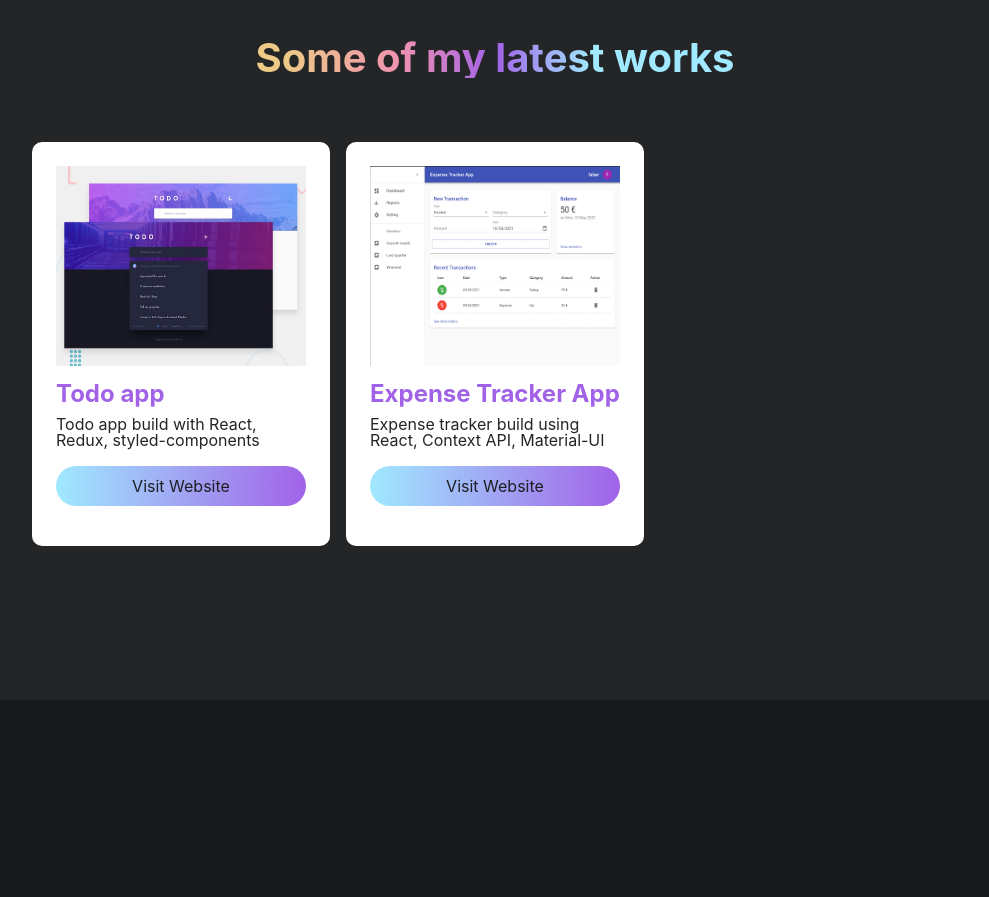
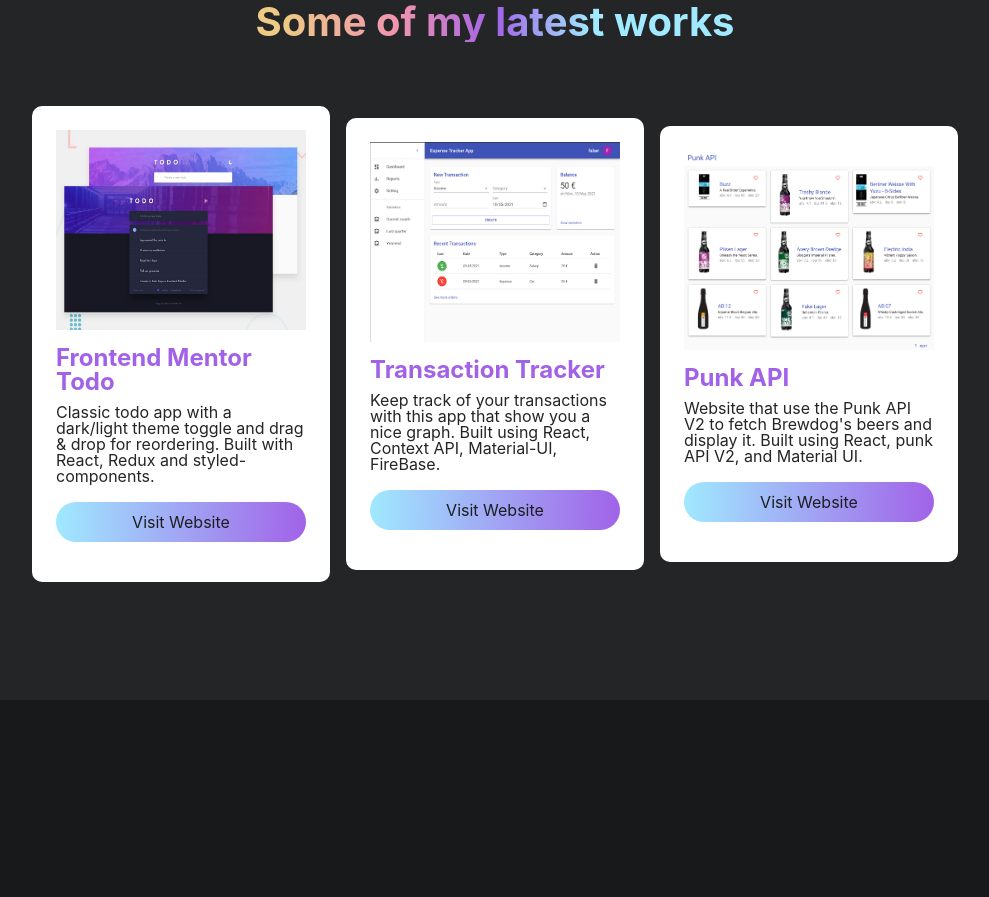
Before and after one commit to fbrzrvn/fabrizioervini.com, a React (Create React App) app: page / in a window 1280 px wide. Shown: the part 1700-2597 px from the top of the page, without its empty margins (145-1134 px from the left). Built offline with nearby package versions, Linux system fonts and the light colour scheme.

Commit message:
feat: update work

```diff
--- a/src/components/Work/data.js
+++ b/src/components/Work/data.js
@@ -1,19 +1,30 @@
 import TrackerImg from '../../assets/expense-tracker.png';
+import PunkApiImg from '../../assets/punkApi.png';
 import TodoImg from '../../assets/todo.jpeg';
 
 export const works = [
   {
     id: 1,
-    title: 'Todo app',
-    description: 'Todo app build with React, Redux, styled-components',
+    title: 'Frontend Mentor Todo',
+    description:
+      'Classic todo app with a dark/light theme toggle and drag & drop for reordering. Built with React, Redux and styled-components.',
     img: TodoImg,
-    link: 'https://frontendmaster-todo-app.netlify.app/',
+    link: 'https://frontendmentor-todo-app.netlify.app/',
   },
   {
     id: 2,
-    title: 'Expense Tracker App',
-    description: 'Expense tracker build using React, Context API, Material-UI',
+    title: 'Transaction Tracker',
+    description:
+      'Keep track of your transactions with this app that show you a nice graph. Built using React, Context API, Material-UI, FireBase.',
     img: TrackerImg,
-    link: 'https://loving-snyder-66f3f9.netlify.app/',
+    link: 'https://transactions-tracker.netlify.app/',
+  },
+  {
+    id: 3,
+    title: 'Punk API',
+    description:
+      "Website that use the Punk API V2 to fetch Brewdog's beers and display it. Built using React, punk API V2, and Material UI.",
+    img: PunkApiImg,
+    link: 'https://punk-api.netlify.app',
   },
 ];
```
Also changed, not shown: src/assets/punkApi.png (added).
